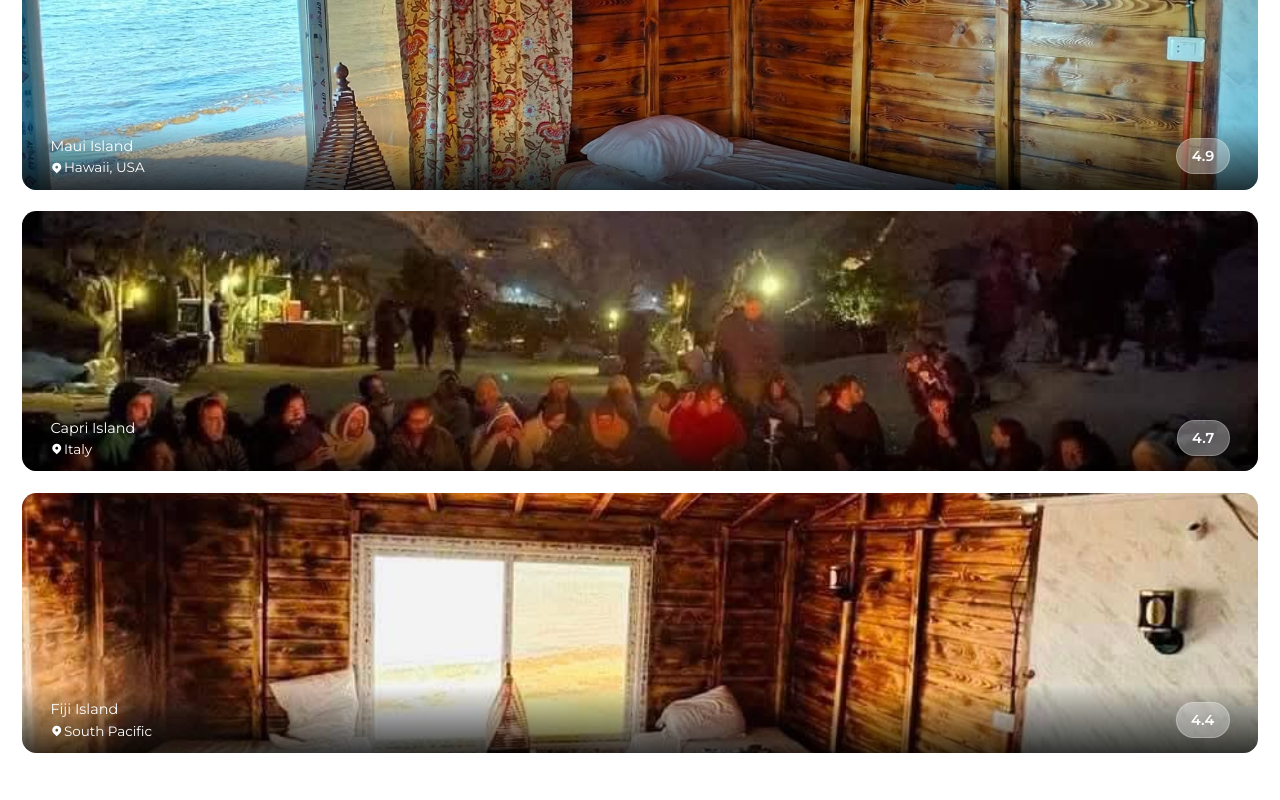
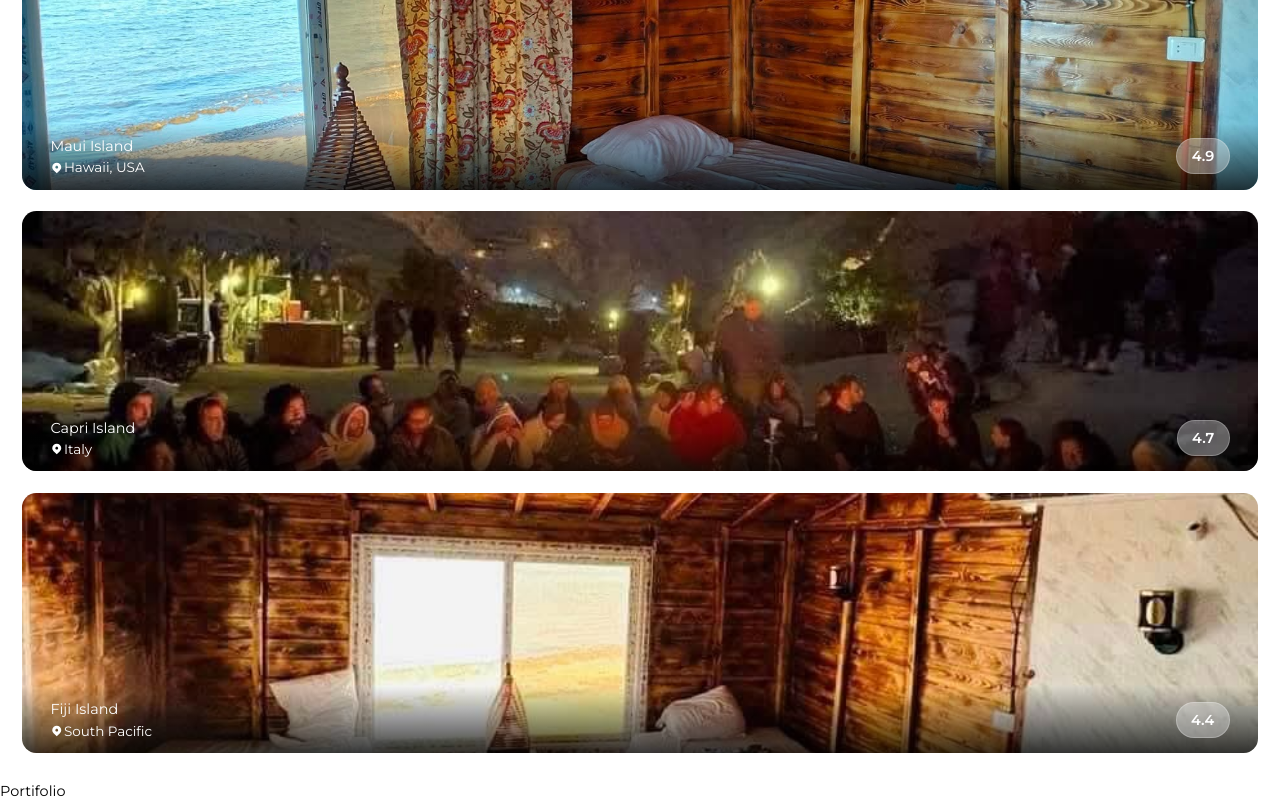
Before and after one commit to AhmedSaadRF/Trips-Website, a React (Vite) app: page / in a window 1280 px wide. Shown: the part 3009-3809 px from the top of the page. Built offline with nearby package versions, Linux system fonts and the light colour scheme.

Commit message:
Upload Project

```diff
--- a/src/App.jsx
+++ b/src/App.jsx
@@ -15,8 +15,8 @@ function App() {
       <Home />
       <Middle />
       <Destinations />
-      {/* <Portifolio />
-      <Reviews />
+      <Portifolio />
+      {/* <Reviews />
       <Questions />
       <Subscribe />
       <Footer /> */}
```
